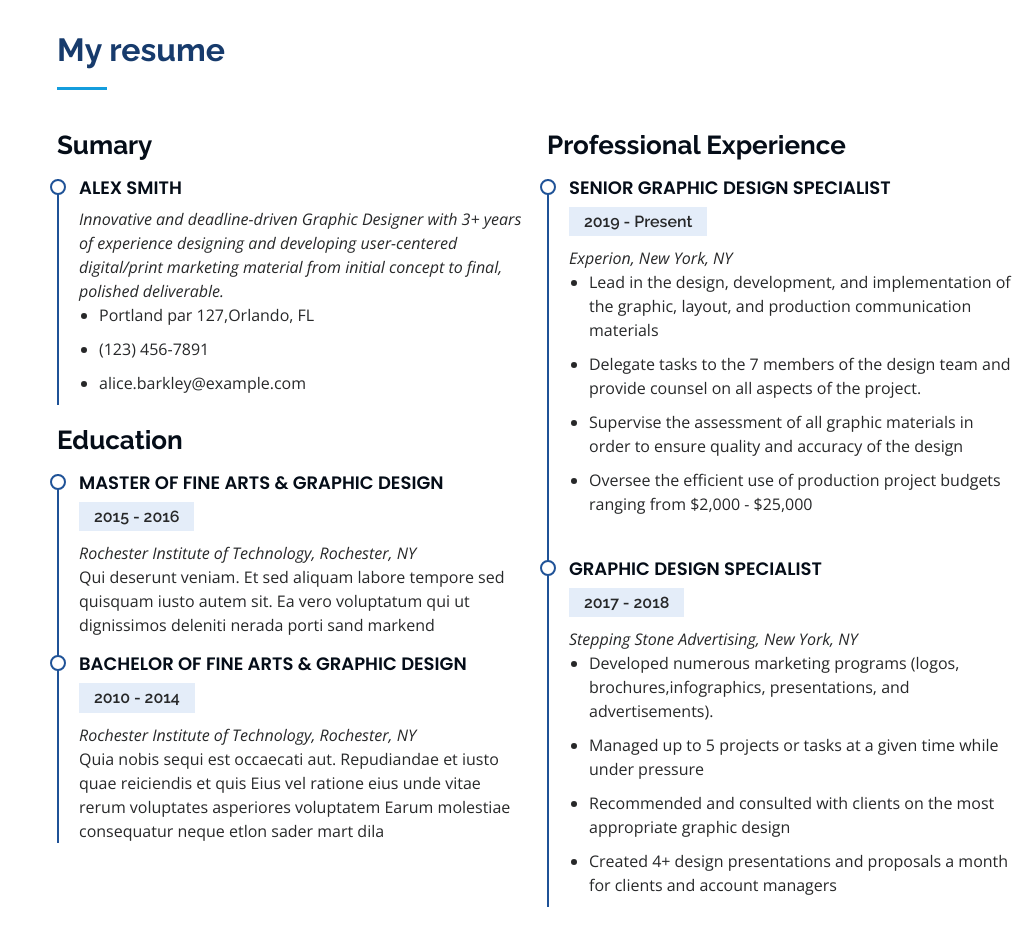
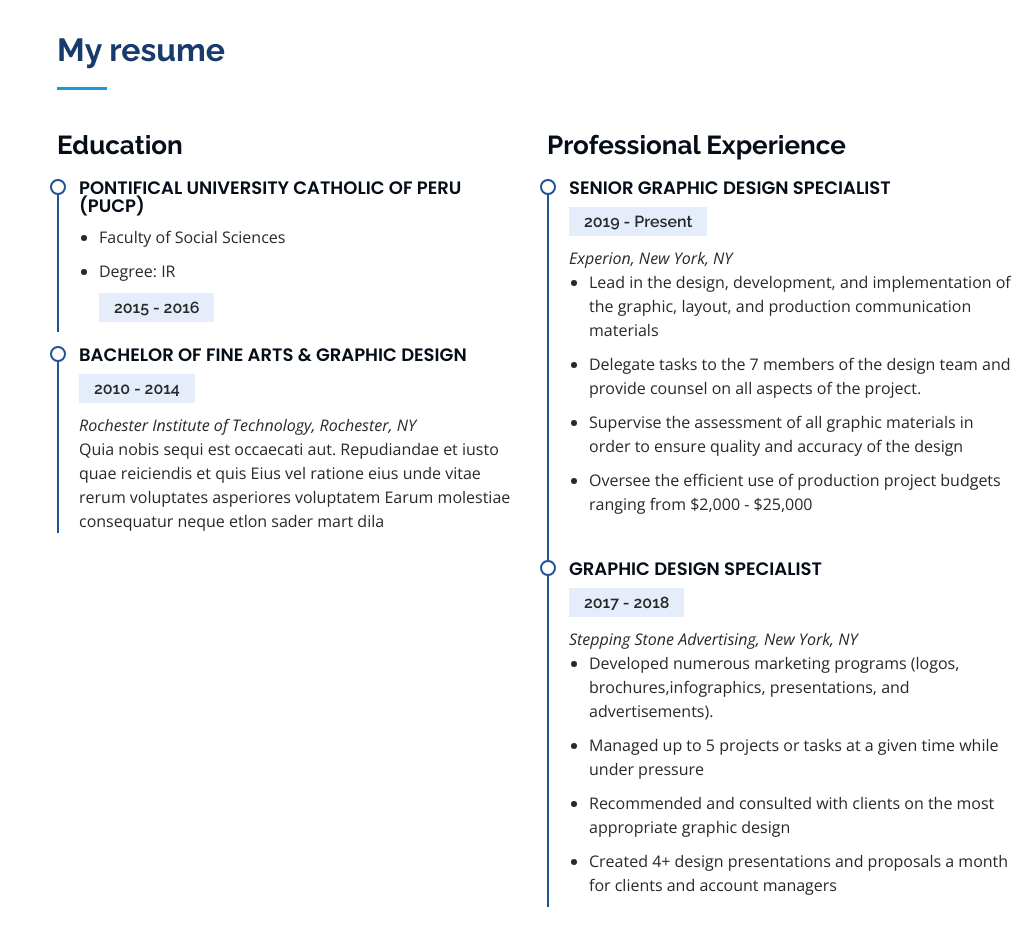
Before and after one commit to MaferCarrasco/MaferCarrasco.github.io, a plain HTML site: page index.html in a window 1280 px wide. Shown: the part 2280-3207 px from the top of the page, without its empty margins (255-1280 px from the left). Drawn offline with nearby package versions, Linux system fonts and the light colour scheme.

Commit message:
Update index.html

```diff
--- a/index.html
+++ b/index.html
@@ -230,24 +230,16 @@
 
            <div class="row">
                <div class="col-lg-6" data-aos="fade-up">
-            <h3 class="resume-title">Sumary</h3>
+            <h3 class="resume-title"> Education</h3>
             <div class="resume-item pb-0">
-              <h4>Alex Smith</h4>
-              <p><em>Innovative and deadline-driven Graphic Designer with 3+ years of experience designing and developing user-centered digital/print marketing material from initial concept to final, polished deliverable.</em></p>
+              <h4> PONTIFICAL UNIVERSITY CATHOLIC OF PERU (PUCP) </h4>
               <ul>
-                <li>Portland par 127,Orlando, FL</li>
-                <li>(123) 456-7891</li>
-                <li>alice.barkley@example.com</li>
+                <li> Faculty of Social Sciences</li>
+                <li> Degree: IR </li>
+                 <h5>2015 - 2016</h5>
               </ul>
             </div>
 
-            <h3 class="resume-title">Education</h3>
-            <div class="resume-item">
-              <h4>Master of Fine Arts &amp; Graphic Design</h4>
-              <h5>2015 - 2016</h5>
-              <p><em>Rochester Institute of Technology, Rochester, NY</em></p>
-              <p>Qui deserunt veniam. Et sed aliquam labore tempore sed quisquam iusto autem sit. Ea vero voluptatum qui ut dignissimos deleniti nerada porti sand markend</p>
-            </div>
             <div class="resume-item">
               <h4>Bachelor of Fine Arts &amp; Graphic Design</h4>
               <h5>2010 - 2014</h5>
```
